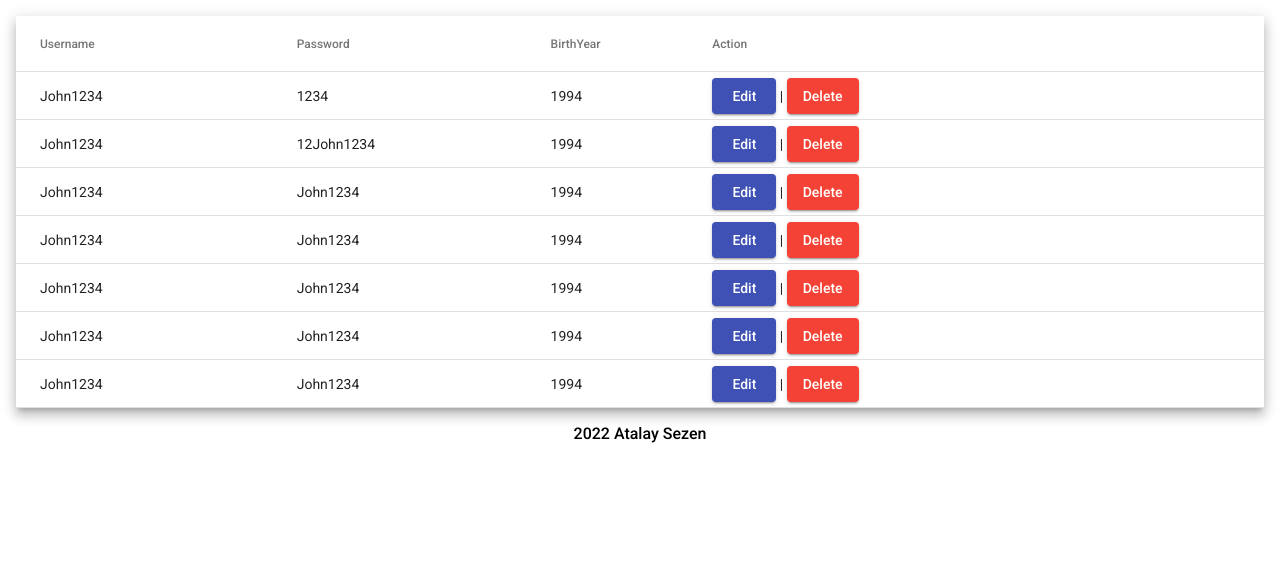
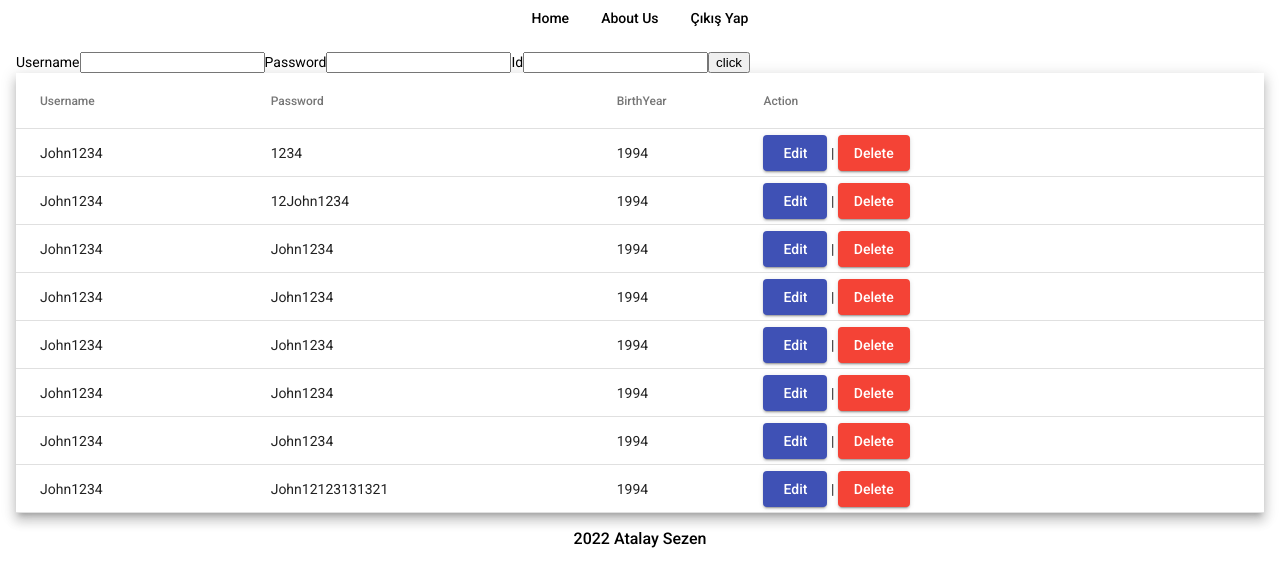
Before and after one commit to AtalaySezen/AtalaySezen-Angular, an Angular app in the folder Users-management-system/: page /home in a window 1280 px wide. Shown: the top 586 px of the page. Built offline with nearby package versions, Linux system fonts and the light colour scheme; sample sign-in values are in the browser's storage.

Commit message:
adding new data to table feature has added.

```diff
--- a/Users-management-system/package.json
+++ b/Users-management-system/package.json
@@ -28,6 +28,7 @@
     "@angular-devkit/build-angular": "^14.0.2",
     "@angular/cli": "~14.0.2",
     "@angular/compiler-cli": "^14.0.0",
+    "@faker-js/faker": "^7.3.0",
     "@types/jasmine": "~4.0.0",
     "jasmine-core": "~4.1.0",
     "json-server": "^0.17.0",
--- a/Users-management-system/src/app/components/about-us/about-us.component.html
+++ b/Users-management-system/src/app/components/about-us/about-us.component.html
@@ -1 +1,7 @@
-<p>about-us works!</p>
+<app-navbar></app-navbar>
+{{random}}
+{{dateRandom|date}}
+<img [src]="randomImage" alt="">
+<img [src]="randomAvatar" alt="">
+{{fake}}
+<app-footer></app-footer>
--- a/Users-management-system/src/app/components/about-us/about-us.component.ts
+++ b/Users-management-system/src/app/components/about-us/about-us.component.ts
@@ -1,4 +1,5 @@
 import { Component, OnInit } from '@angular/core';
+import { faker } from '@faker-js/faker';
 
 @Component({
   selector: 'app-about-us',
@@ -6,6 +7,12 @@ import { Component, OnInit } from '@angular/core';
   styleUrls: ['./about-us.component.css']
 })
 export class AboutUsComponent implements OnInit {
+  random :string = faker.random.word();
+  dateRandom =faker.date.between('2020-01-01T00:00:00.000Z', '2030-01-01T00:00:00.000Z') // '2026-05-16T02:22:53.002Z'
+  randomImage = faker.image.abstract();
+  randomAvatar = faker.image.avatar();
+  fake = faker.fake('{{name.lastName}}');
+
 
   constructor() { }
 
--- a/Users-management-system/src/app/components/dialog/dialog.component.html
+++ b/Users-management-system/src/app/components/dialog/dialog.component.html
@@ -3,8 +3,8 @@
 <div mat-dialog-content>
   <mat-form-field *ngIf="action != 'Delete';">
     <input placeholder="{{action}} Name" matInput [(ngModel)]="local_data.name">
+    <input placeholder="{{action}} Password" matInput [(ngModel)]="local_data.pass">
 
-    <input placeholder="{{action}} Password" matInput [(ngModel)]="local_data.pass">
   </mat-form-field>
 </div>
 <div mat-dialog-actions>
--- a/Users-management-system/src/app/components/home/home.component.html
+++ b/Users-management-system/src/app/components/home/home.component.html
@@ -1,5 +1,13 @@
 <body>
+  <app-navbar></app-navbar>
   <div class="container2">
+    <label for="">Username</label>
+    <input type="text" [(ngModel)]="addUser">
+    <label for="">Password</label>
+    <input type="text" [(ngModel)]="addPassword">
+    <label for="">Id</label>
+    <input type="text" [(ngModel)]="addId">
+    <button (click)="addRowData()">click</button>
     <table mat-table [dataSource]="dataSource" class="mat-elevation-z8">
       <ng-container matColumnDef="username">
         <th mat-header-cell *matHeaderCellDef> Username </th>
@@ -18,10 +26,8 @@
         <td mat-cell *matCellDef="let element">
           <button mat-raised-button color="primary"(click)="openDialog('Update',element)">Edit</button> |
           <button mat-raised-button color="warn" (click)="deleteData(element.id)">Delete</button>
-
         </td>
       </ng-container>
-
       <tr mat-header-row *matHeaderRowDef="displayedColumns"></tr>
       <tr mat-row *matRowDef="let row; columns: displayedColumns;"></tr>
     </table>
--- a/Users-management-system/src/app/components/home/home.component.ts
+++ b/Users-management-system/src/app/components/home/home.component.ts
@@ -21,7 +21,9 @@ export class HomeComponent implements OnInit {
     { username: 'John1234', password: 'John1234', birthYear: 1994, id: 4 },
     { username: 'John1234', password: 'John1234', birthYear: 1994, id: 5 },
     { username: 'John1234', password: 'John1234', birthYear: 1994, id: 6 },
-    { username: 'John1234', password: 'John1234', birthYear: 1994, id: 7 }
+    { username: 'John1234', password: 'John1234', birthYear: 1994, id: 7 },
+    { username: 'John1234', password: 'John12123131321', birthYear: 1994, id: 8 }
+
   ]
   displayedColumns: string[] = ['username', 'password', 'birthYear', 'action'];
   dataSource = this.post;
@@ -33,7 +35,6 @@ export class HomeComponent implements OnInit {
     this.post.splice(find, 1);
     this.dataSource = [...this.post];
   }
-
   filter = 'normal-body'
   none = 'none';
   newUser2: any;
@@ -77,5 +78,28 @@ export class HomeComponent implements OnInit {
     });
   }
 
+  addUser: string = '';
+  addPassword: string = '';
+  addId: number;
+  addBirthYear: number;
+  addRowData() {
+    let counter = 9;
+    console.log(counter)
+    if (this.username==''&&this.addPassword=='') {
+      alert("doldur")
+    } else {
+      ++counter;
+      console.log(counter)
+      console.log(this.dataSource)
+      this.dataSource.push({
+        birthYear: this.addBirthYear,
+        id: this.addId,
+        username: this.addUser,
+        password: this.addPassword
+      })
+      this.dataSource = [...this.dataSource]
+    }
+
+  }
   ngOnInit() { }
 }
```
Also changed, not shown: 1 other file (tests, documents, lock files or other folders).
